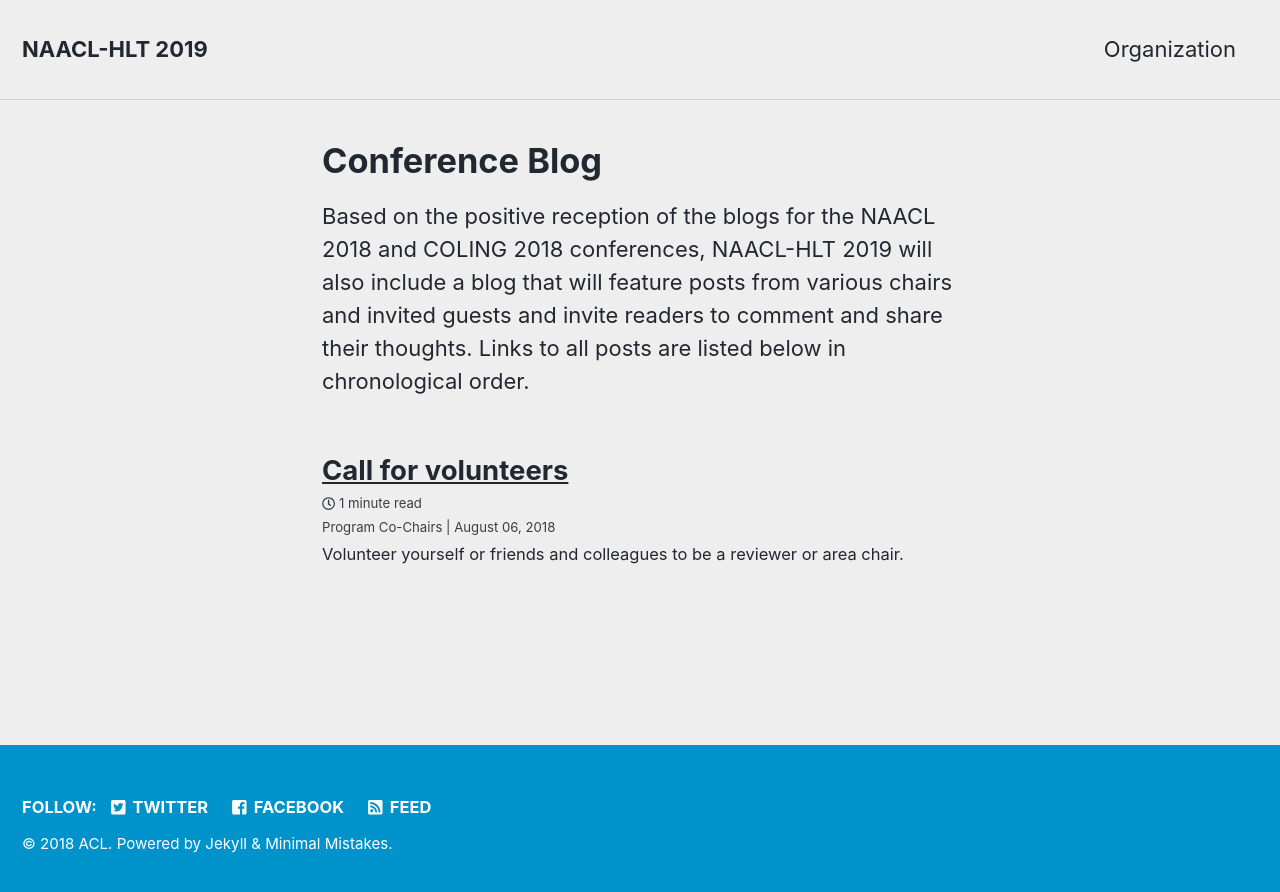
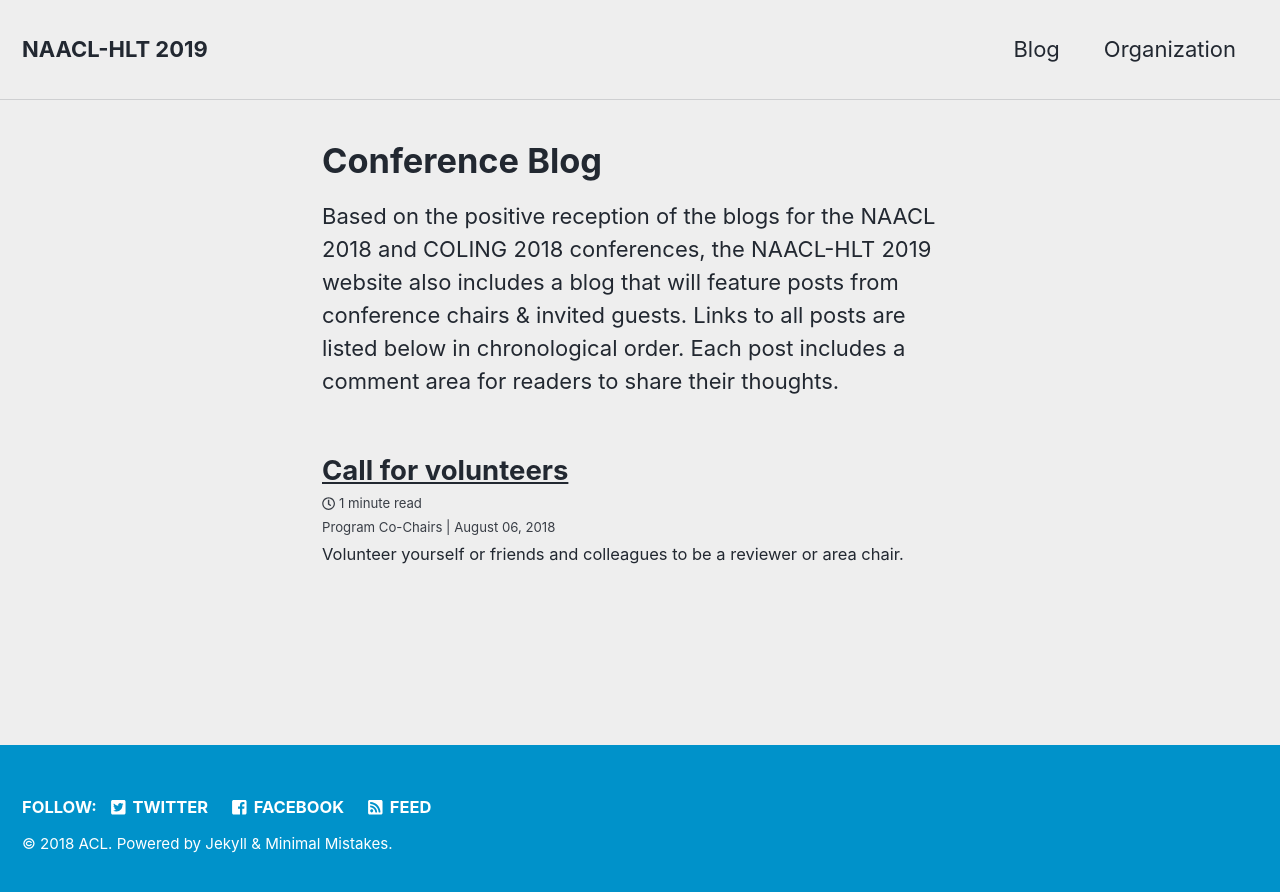
Before and after one commit to naacl-org/naacl-2021-website, a Jekyll site: the page built from _pages/blog.md, in a window 1280 px wide. Shown: the top 892 px of the page. Built offline with Jekyll 4.4.1, drawn with Linux system fonts in a browser that asks for light colours; nearby versions of some CDN libraries.

Commit message:
Make blog public
- Add the default category of `blog` to each post to make the navigation look nicer.

```diff
--- a/_data/navigation.yml
+++ b/_data/navigation.yml
@@ -1,8 +1,8 @@
 # main links
 main:
 
-  # - title: "Blog"
-  #   url: /blog
+  - title: "Blog"
+    url: /blog
 
   # - title: "Calls"
   #   url: /calls/papers
--- a/_pages/blog.md
+++ b/_pages/blog.md
@@ -11,7 +11,7 @@ comments: false
 
 {% include base_path %}
 
-Based on the positive reception of the blogs for the NAACL 2018 and COLING 2018 conferences, NAACL-HLT 2019 will also include a blog that will feature posts from various chairs and invited guests and invite readers to comment and share their thoughts. Links to all posts are listed below in chronological order.
+Based on the positive reception of the blogs for the NAACL 2018 and COLING 2018 conferences, the NAACL-HLT 2019 website also includes a blog that will feature posts from conference chairs &amp; invited guests. Links to all posts are listed below in chronological order. Each post includes a comment area for readers to share their thoughts.
 
 {% for post in site.posts %}
   {% include archive-single.html %}
--- a/_posts/2018-08-06-call-for-volunteers.md
+++ b/_posts/2018-08-06-call-for-volunteers.md
@@ -5,6 +5,9 @@ author_profile: true
 excerpt: "Volunteer yourself or friends and colleagues to be a reviewer or area chair."
 tags:
   program-chairs
+  volunteers
+categories:
+    blog
 ---
 
 If recent trends are any indication, the research track of NAACL-HLT 2019 is going to receive an impressive number of submissions. We want to make sure that all these submissions receive the attention of qualified reviewers and area chairs, and in order to make that happen we need your help!
```
Also changed, not shown: _pages/home.md (+6 -0 lines).
